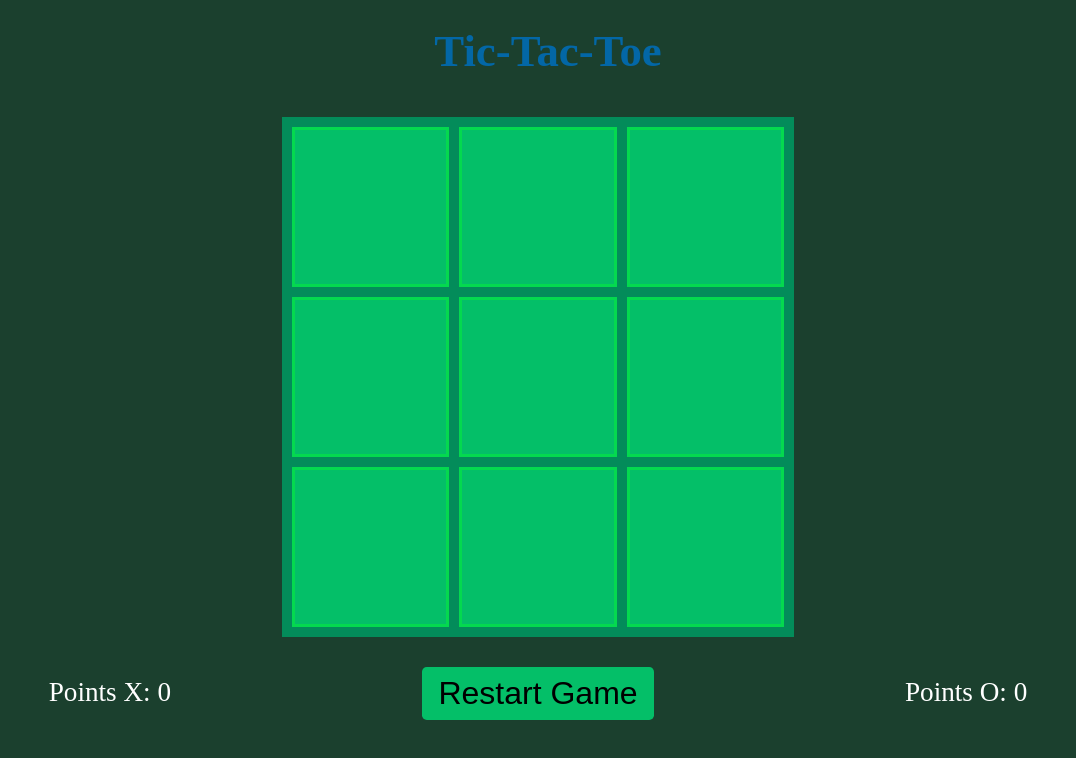
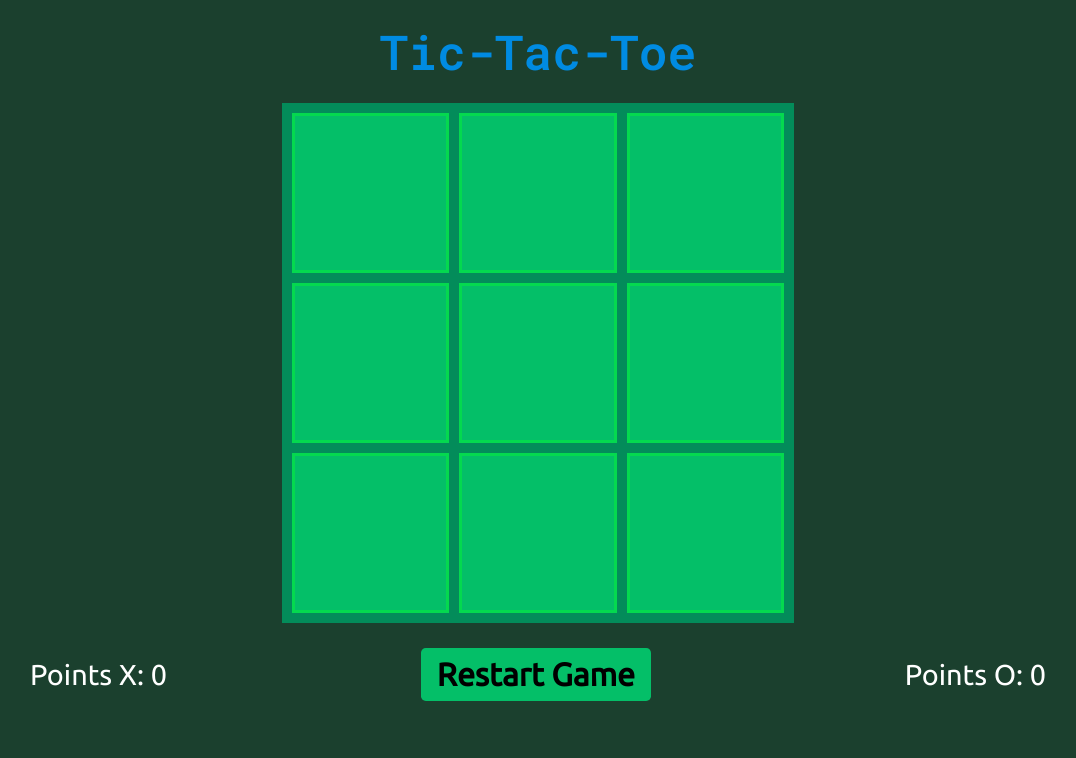
Before and after one commit to stefanfaderl/TicTacToe, a plain HTML site: page index.html in a window 1280 px wide. Both pictures are taken after a click on the button "Start Game". Shown: the whole page, without its empty margins (102-1178 px from the left). Drawn offline with Linux system fonts and the light colour scheme.

Commit message:
code clean up

```diff
--- a/index.html
+++ b/index.html
@@ -6,7 +6,7 @@
     <meta http-equiv="X-UA-Compatible" content="IE=edge">
     <meta name="viewport" content="width=device-width, initial-scale=1.0">
     <link rel="stylesheet" href="style/style.css">
-    <title>TicTacToe-App</title>
+    <title>Tic-Tac-Toe</title>
 </head>
 
 <body>
--- a/index.js
+++ b/index.js
@@ -1,14 +1,9 @@
 import { Board } from "./js/Board.js";
 import { Players } from "./js/Players.js";
 
-// console.log(Board.whichGame());
 let board = new Board(90, 65); // x = %, y = vh;
 let player1 = new Players("X");
 let player2 = new Players("O");
-// console.log(board.SayCoordinates());
-// console.log(board.allCoordinates);
-// board.newCoordinates = { x: 100, y: 250 };
-// console.log(board.allCoordinates);
 const h1 = document.querySelector("h1");
 const section = document.createElement("section");
 const buttonStartGame = document.createElement("button");
@@ -17,28 +12,6 @@ buttonStartGame.innerText = "Start Game";
 h1.after(section);
 section.append(buttonStartGame);
 let startBtn = document.querySelector(".btn-start-game");
-
-startBtn.addEventListener("click", () => {
-  section.remove();
-  board.drawBoard(board);
-  Players.printPlayers(player1, player2);
-  const p = document.querySelector("p");
-  const buttonRestartGame = document.createElement("button");
-  buttonRestartGame.classList.add("btn-start-game");
-  buttonRestartGame.innerText = "Restart Game";
-  p.after(buttonRestartGame);
-  buttonRestartGame.addEventListener("click", () => window.location.reload());
-  startGame();
-});
-
-function startGame() {
-  const cellElements = document.querySelectorAll('[class*="field"]');
-  console.dir(cellElements); // look console log elements log.dir
-  cellElements.forEach((cell) => {
-    cell.addEventListener("click", handleClick, { once: true });
-  });
-}
-
 let pointsX = 0;
 let pointsO = 0;
 let circleTurn;
@@ -55,8 +28,29 @@ const WINNING_COMBINATIONS = [
   [2, 4, 6],
 ];
 
+/* start */
+startBtn.addEventListener("click", () => {
+  section.remove();
+  board.drawBoard(board);
+  Players.printPlayers(player1, player2);
+  const p = document.querySelector("p");
+  const buttonRestartGame = document.createElement("button");
+  buttonRestartGame.classList.add("btn-start-game");
+  buttonRestartGame.innerText = "Restart Game";
+  p.after(buttonRestartGame);
+  buttonRestartGame.addEventListener("click", () => window.location.reload());
+  startGame();
+});
+
+function startGame() {
+  const cellElements = document.querySelectorAll('[class*="field"]');
+  // console.dir(cellElements); // look console log elements log.dir
+  cellElements.forEach((cell) => {
+    cell.addEventListener("click", handleClick, { once: true });
+  });
+}
+
 function handleClick(e) {
-  // console.log("clicked");
   const cell = e.target;
   let audio = new Audio("sound/clickSound.wav");
   audio.play();
@@ -65,9 +59,10 @@ function handleClick(e) {
   if (checkWin(currentClass)) {
     let audio2 = new Audio("sound/winning.mp3");
     audio2.play();
-    console.log("WINNER");
     endGame(false);
   } else if (isDraw()) {
+    let audio3 = new Audio("sound/draw-sound.mp3");
+    audio3.play();
     endGame(true);
   } else {
     swapTurns();
--- a/js/Board.js
+++ b/js/Board.js
@@ -22,8 +22,6 @@ export class Board {
   }
 
   drawBoard(boardSize) {
-    console.log(boardSize.x);
-    console.log(boardSize.y);
     const main = document.querySelector("main");
     const newDiv = document.createElement("div");
     newDiv.classList.add("board-size");
@@ -36,7 +34,6 @@ export class Board {
 
 function printFields() {
   const newDiv = document.querySelector(".board-size");
-  // noch mit anderen for loops probieren
   for (let i = 1; i < 10; i++) {
     const fields = document.createElement("div");
     fields.classList.add(`field-${i}`);
--- a/style/style.scss
+++ b/style/style.scss
@@ -1,3 +1,6 @@
+@import url("https://fonts.googleapis.com/css2?family=Poppins&family=Roboto+Mono:wght@600&family=Roboto:wght@300&display=swap");
+@import url("https://fonts.googleapis.com/css2?family=Poppins&family=Roboto+Mono:wght@600&family=Roboto:wght@300&family=Ubuntu&display=swap");
+
 * {
   box-sizing: border-box;
   margin: 0px;
@@ -11,24 +14,25 @@ body {
 }
 
 h1 {
-  padding: 25px 0px 0px 20px;
+  font-family: "Roboto Mono", monospace;
   text-align: center;
-  color: #0367a6;
-  font-size: 2.8rem;
+  color: #008be2;
+  font-size: 3rem;
+  padding: 20px 0px;
 }
 
 p {
+  font-family: "Ubuntu", sans-serif;
   margin: 10px;
   color: white;
-  font-size: 1.7rem;
+  font-size: 1.8rem;
   text-align: center;
 }
 
 section {
   display: flex;
   justify-content: space-around;
-  margin-top: 10px;
-  padding: 20px;
+  margin-top: 25px;
   .btn-start-game {
     cursor: pointer;
     background-color: #04bf68;
@@ -37,6 +41,8 @@ section {
     border-radius: 0.3rem;
     border: none;
     font-size: 2rem;
+    font-family: "Ubuntu", sans-serif;
+    font-weight: bold;
   }
 }
 
@@ -51,7 +57,6 @@ section {
   display: grid;
   background-color: #038c5a;
   margin: 0 auto;
-  margin-top: 40px;
   padding: 10px;
   gap: 10px;
   justify-self: center;
```
Also changed, not shown: style/style.css, 2 other files.
